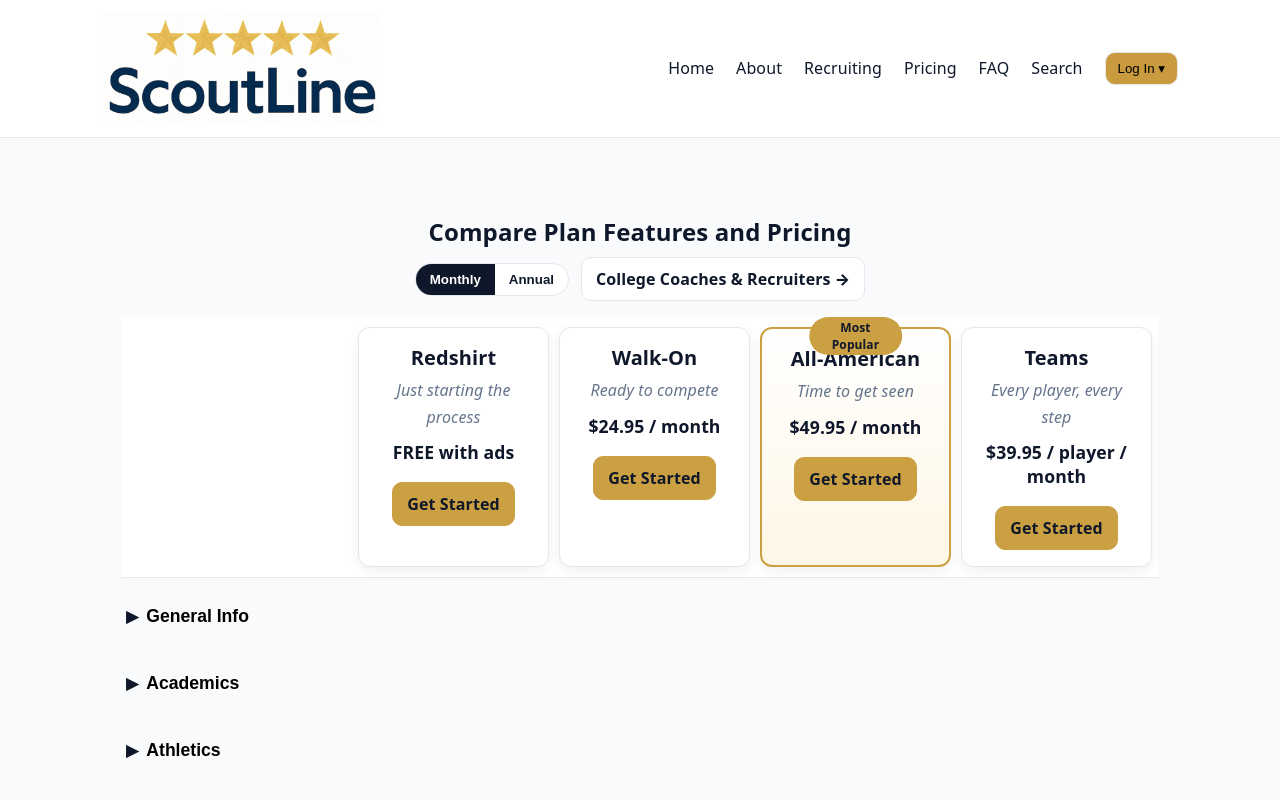
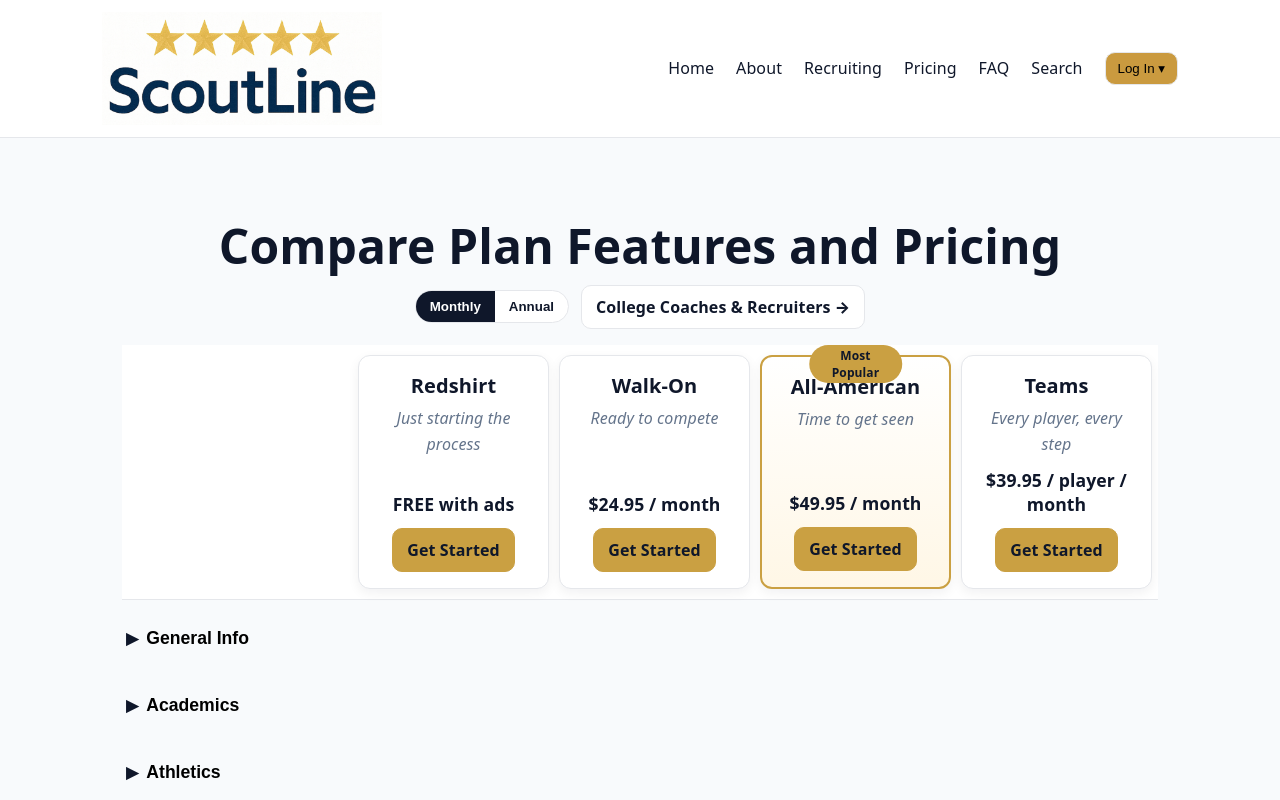
Before and after one commit to mattblittle-create/scoutline-beta, a Next.js app: page /pricing in a window 1280 px wide. Shown: the top 800 px of the page. Built offline with nearby package versions, Linux system fonts and the light colour scheme.

Commit message:
Update page.tsx

```diff
--- a/app/pricing/page.tsx
+++ b/app/pricing/page.tsx
@@ -185,8 +185,8 @@ export default function PricingPage() {
   return (
     <main style={{ color: "#0f172a" }}>
       <section style={{ maxWidth: 1200, margin: "0 auto", padding: "28px 16px" }}>
-        {/* Title above toggle */}
-        <h2 style={{ textAlign: "center", marginBottom: 12, fontSize: "1.5rem", fontWeight: 800 }}>
+        {/* Title above toggle (font-size doubled) */}
+        <h2 style={{ textAlign: "center", marginBottom: 12, fontSize: "3rem", fontWeight: 800 }}>
           Compare Plan Features and Pricing
         </h2>
 
@@ -275,6 +275,9 @@ export default function PricingPage() {
             <div />
             {planOrder.map((key) => {
               const plan = planMap[key];
+              const priceText =
+                billing === "monthly" || !plan.priceAnnual ? plan.priceMonthly : plan.priceAnnual;
+
               return (
                 <div
                   key={plan.key}
@@ -283,10 +286,14 @@ export default function PricingPage() {
                     border: plan.highlight ? "2px solid #caa042" : "1px solid #e5e7eb",
                     borderRadius: 12,
                     padding: 16,
-                    textAlign: "center",
                     background: plan.highlight ? "linear-gradient(0deg, #fff7e6, #fff)" : "#fff",
                     position: "relative",
                     boxShadow: "0 4px 12px rgba(15,23,42,0.06)",
+                    display: "flex",
+                    flexDirection: "column",
+                    justifyContent: "space-between",
+                    minHeight: 200,
+                    textAlign: "center",
                   }}
                 >
                   {plan.highlight && (
@@ -308,19 +315,33 @@ export default function PricingPage() {
                       Most Popular
                     </div>
                   )}
+
+                  {/* Top: name + tagline */}
+                  <div>
                     <h3 style={{ margin: 0, fontSize: "1.25rem", fontWeight: 800 }}>{plan.name}</h3>
                     <p style={{ margin: "6px 0 0", color: "#64748b", fontStyle: "italic" }}>{plan.tagline}</p>
+                  </div>
+
+                  {/* Middle: flexible spacer */}
+                  <div style={{ flex: 1 }} />
+
+                  {/* Bottom: price + CTA */}
+                  <div>
                     <div className="price" style={{ fontSize: "1.1rem", fontWeight: 800, margin: "10px 0 12px" }}>
-                    {billing === "monthly" || !plan.priceAnnual ? plan.priceMonthly : plan.priceAnnual}
+                      {priceText}
                       {billing === "annual" && plan.priceAnnualNote && (
-                      <span className="annual-note" style={{ display: "block", fontSize: "0.8rem", color: "#6b7280", marginTop: 2 }}>
+                        <span
+                          className="annual-note"
+                          style={{ display: "block", fontSize: "0.8rem", color: "#6b7280", marginTop: 2 }}
+                        >
                           {plan.priceAnnualNote}
                         </span>
                       )}
                     </div>
-                  <Link href={plan.ctaHref} className="sl-link-btn gold" style={{ marginTop: 6, display: "inline-block" }}>
+                    <Link href={plan.ctaHref} className="sl-link-btn gold" style={{ display: "inline-block" }}>
                       Get Started
                     </Link>
+                  </div>
                 </div>
               );
             })}
```
Lines whose indentation alone changed are shown as unchanged.
